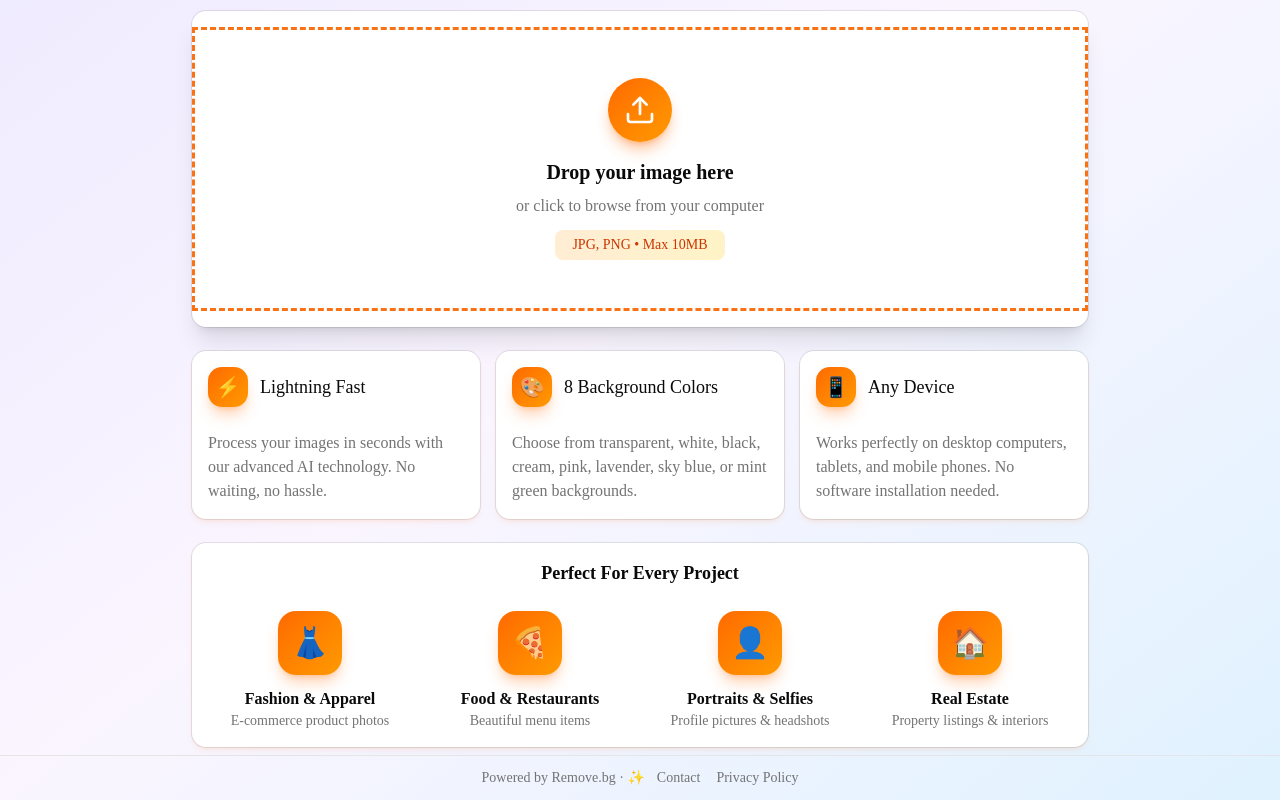
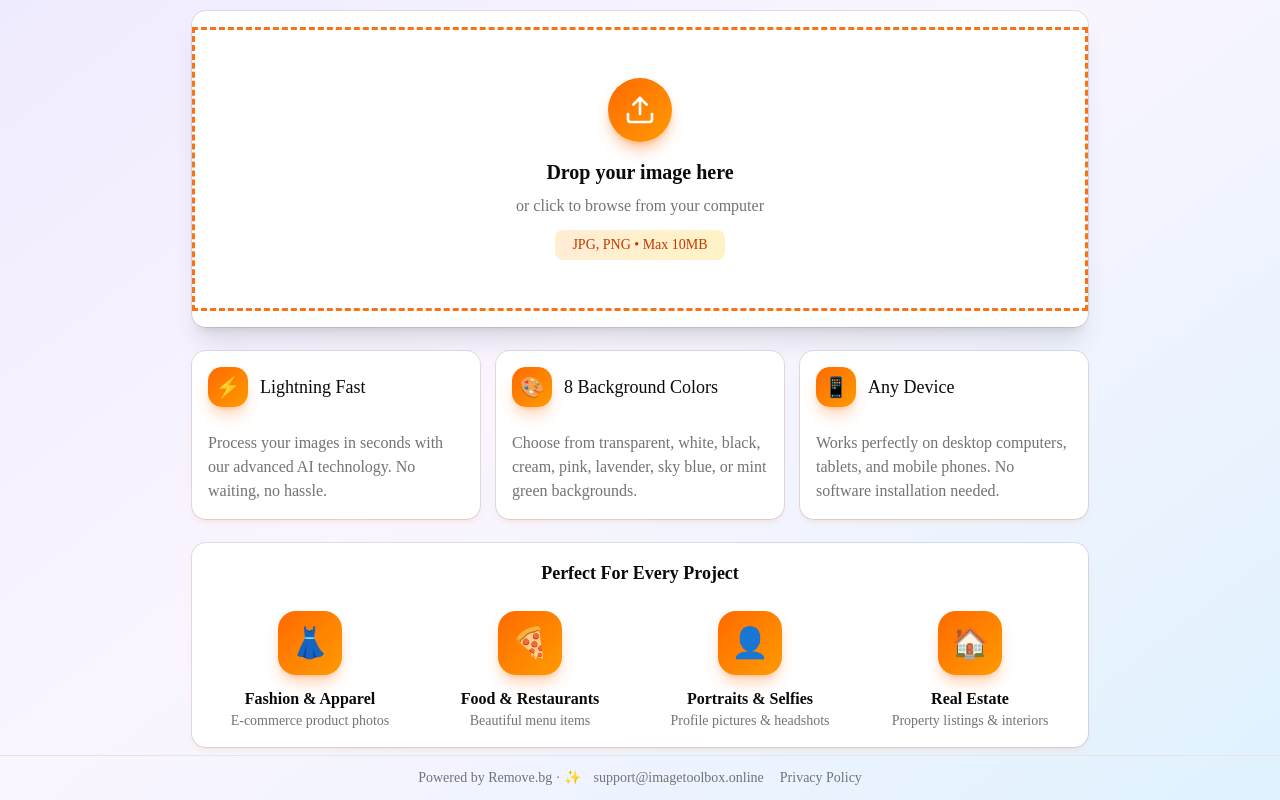
Before and after one commit to Gavin6404-sz/image-background-remover, a Next.js app: page / in a window 1280 px wide. Shown: the part 190-990 px from the top of the page. Built offline with nearby package versions, Linux system fonts and the light colour scheme.

Commit message:
fix: show contact email as plain text instead of mailto link

```diff
--- a/app/page.tsx
+++ b/app/page.tsx
@@ -1265,9 +1265,7 @@ export default function Home() {
             {t.footer} · <span className="text-orange-500">✨</span>
           </p>
           <div className="flex items-center gap-4 text-sm">
-            <a href={`mailto:support@imagetoolbox.online`} className="text-muted-foreground hover:text-orange-500 transition-colors">
-              {t.contact}
-            </a>
+            <span className="text-muted-foreground">support@imagetoolbox.online</span>
             <a href={`/privacy?lang=${lang}`} className="text-muted-foreground hover:text-orange-500 transition-colors">
               {t.privacy}
             </a>
```
